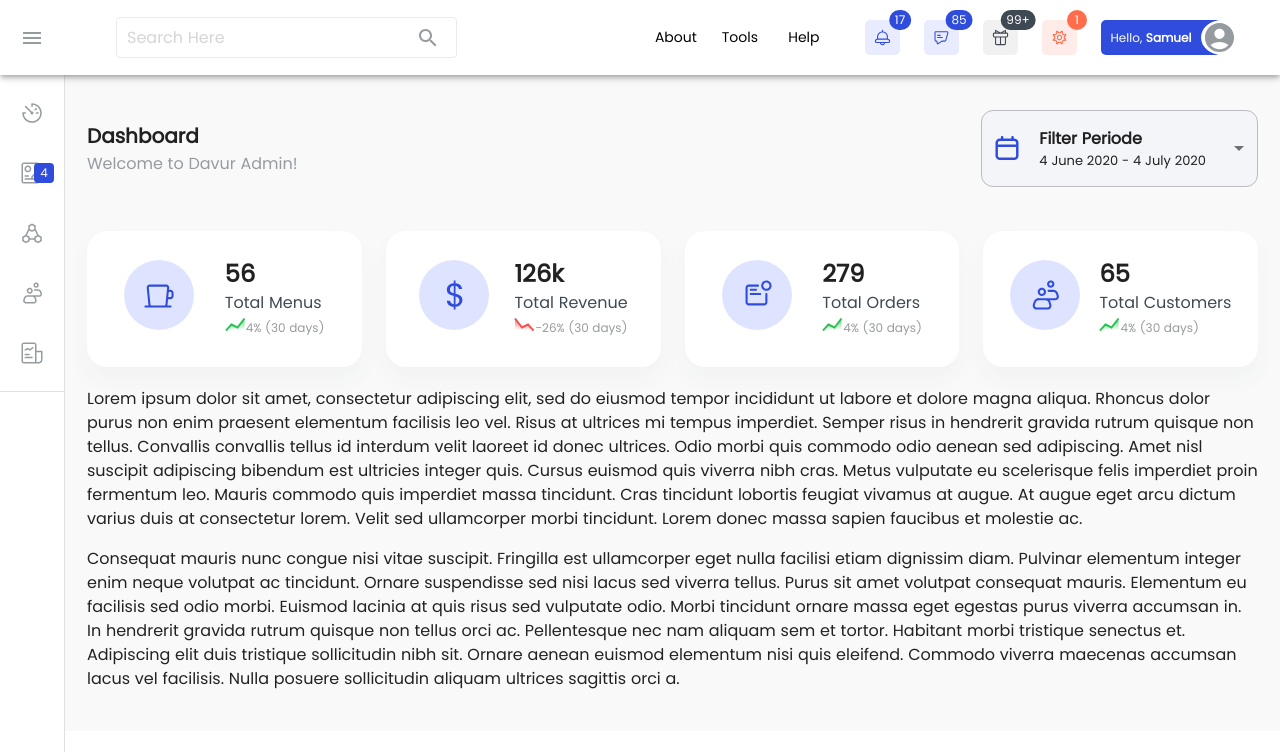
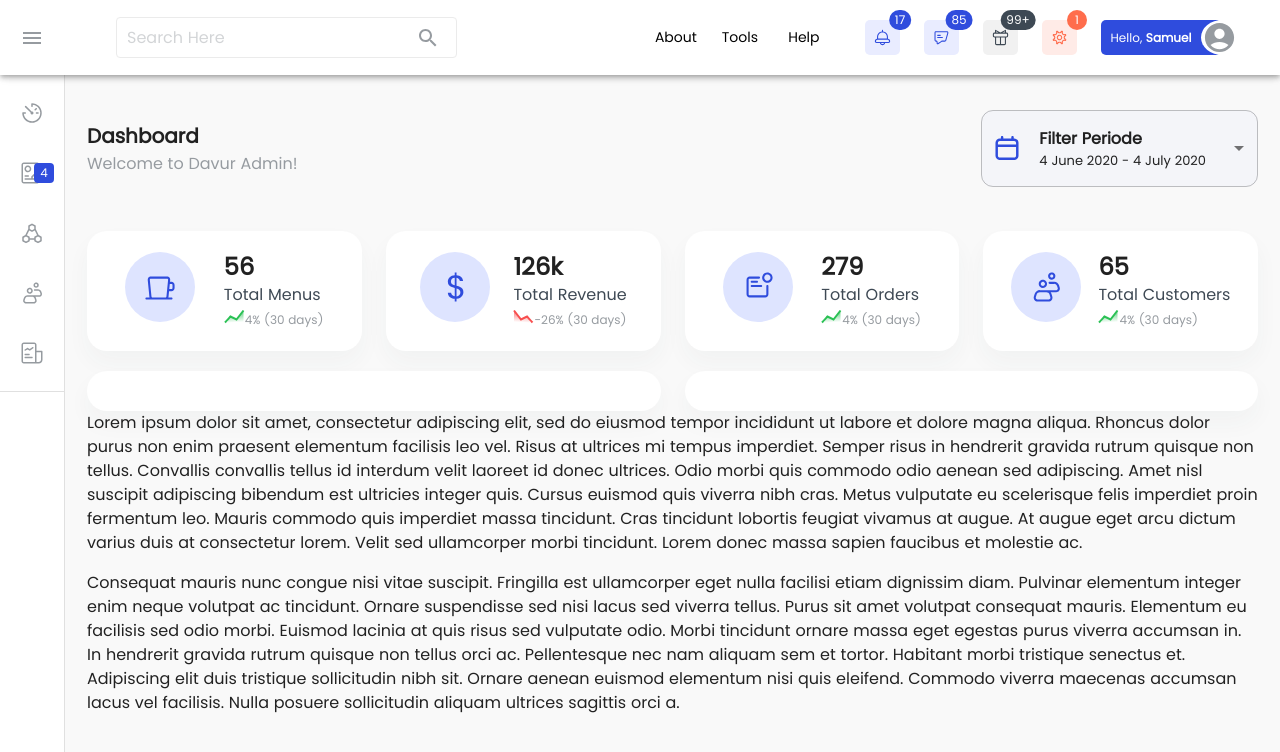
Before and after one commit to javadhaditaghi/restaurant-dashboard-React-, a React (Vite) app: page / in a window 1280 px wide. Shown: the top 752 px of the page. Built offline with nearby package versions, Linux system fonts and the light colour scheme.

Commit message:
Add the grid structure for Orders summary and Revenue sections

```diff
--- a/src/components/InfoSummery/InnerBox.jsx
+++ b/src/components/InfoSummery/InnerBox.jsx
@@ -16,7 +16,7 @@ export default function InnerBox(props) {
             <Box
                 sx={{
                     width: "100%",
-                    height: "8.5rem",
+                    height: "100%",
                     borderRadius: "1.25rem;",
                     bgcolor: 'primary.main',
                     boxShadow: "0px 12px 23px 0px rgba(62, 73, 84, 0.04)",
@@ -24,7 +24,7 @@ export default function InnerBox(props) {
                     justifyContent: "space-evenly",
                     alignItems: "center",
                     flexShrink: 1,
-                    padding: "7px",
+                    padding: "20px 10px 20px 10px",
                     transition: ".5s ease-in-out",
 
                     '&:hover': {
--- /dev/null
+++ b/src/components/ordersSummary/ordersInfo.jsx
@@ -0,0 +1,25 @@
+import InnerBox from "../InfoSummery/InnerBox"
+import Grid2 from "@mui/material/Unstable_Grid2/Grid2"
+
+
+const OrdersInfo = () => {
+    return (
+        <Grid2 container rowSpacing={2} columnSpacing={{ xs: 1, sm: 2, md: 3 }} flexGrow={2}>
+            <Grid2 sm={6} md={6}>
+                <InnerBox>
+                </InnerBox>
+
+            </Grid2>
+            <Grid2 sm={6} md={6}>
+                <InnerBox>
+                </InnerBox>
+
+            </Grid2>
+
+        </Grid2>
+
+
+    )
+}
+
+export default OrdersInfo
--- a/src/components/sidebar/sidebar.jsx
+++ b/src/components/sidebar/sidebar.jsx
@@ -39,6 +39,7 @@ import MoreIcon from '@mui/icons-material/MoreVert';
 // Imported Sections
 import DashboardHeader from '../dashboardHeader/DashboardHeader';
 import InfoSummary from '../InfoSummery/InfoSummary';
+import OrdersInfo from '../ordersSummary/ordersInfo';
 
 
 
@@ -582,6 +583,7 @@ export default function MiniDrawer() {
                     <DrawerHeader />
                     <DashboardHeader />
                     <InfoSummary />
+                    <OrdersInfo />
 
                     <Typography paragraph>
                         Lorem ipsum dolor sit amet, consectetur adipiscing elit, sed do eiusmod
```
